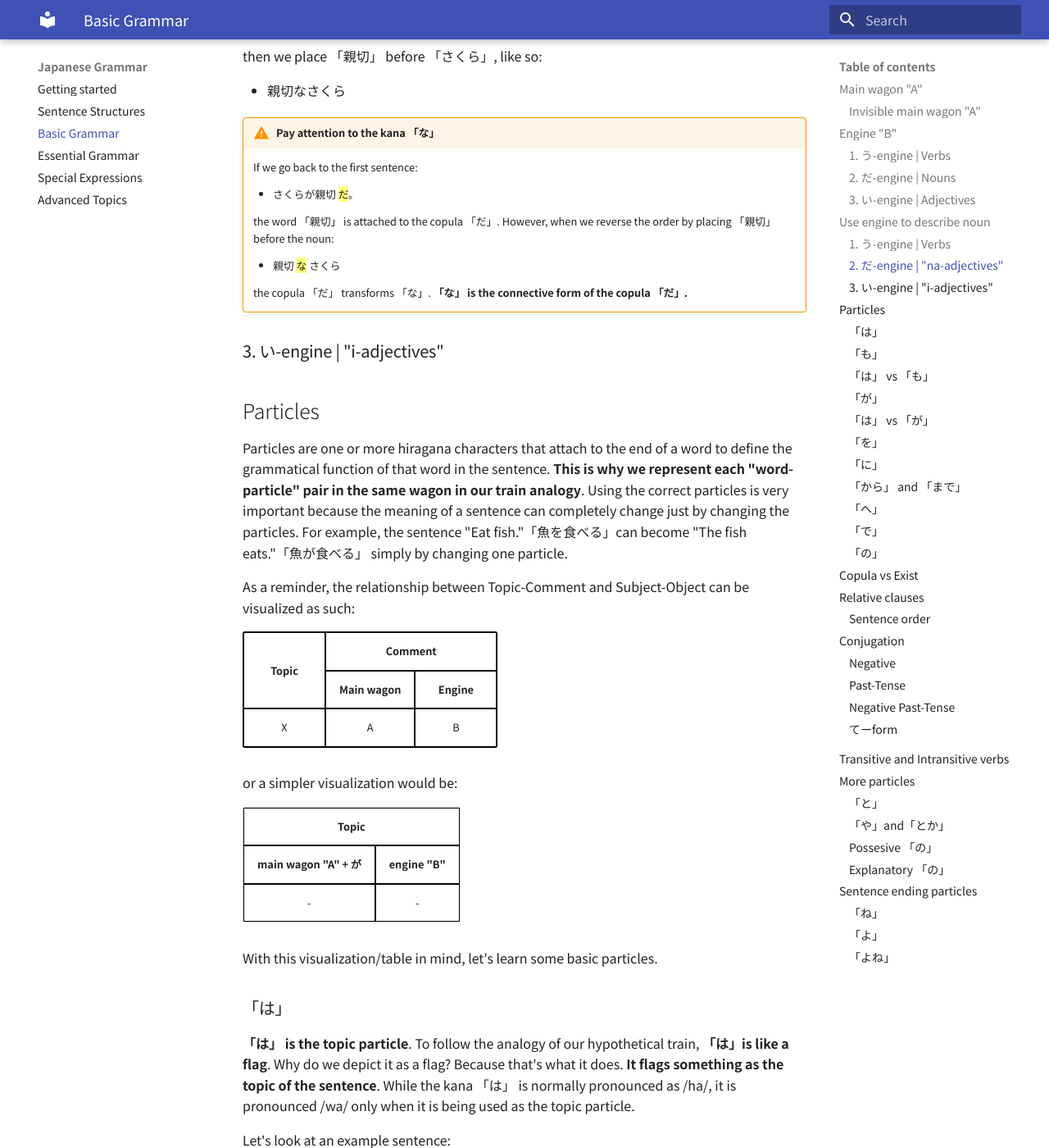
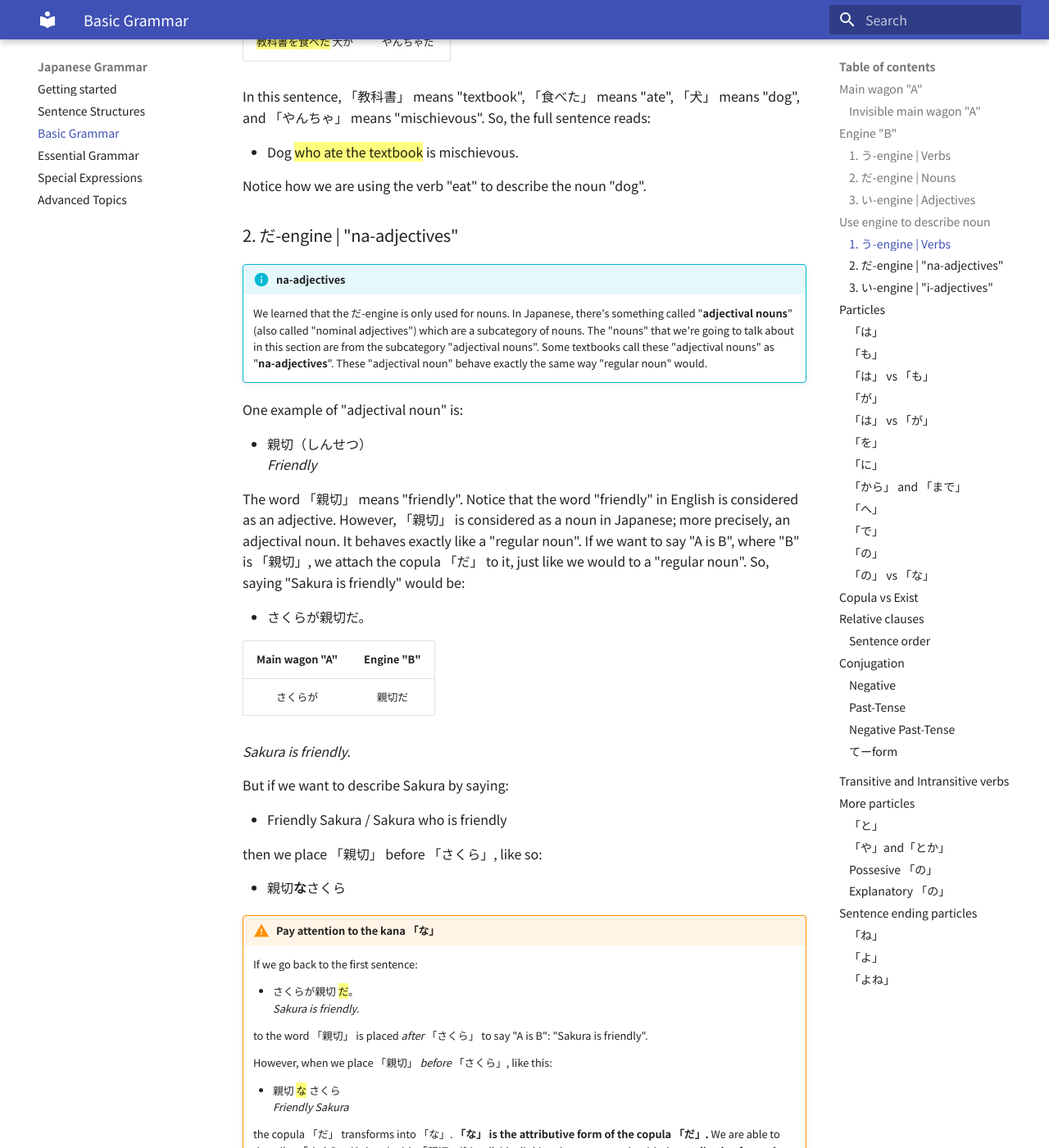
Before and after one commit to wizo06/japanese, an MkDocs documentation site: the page built from docs/2. Basic Grammar.md, in a window 1280 px wide and 1400 px high, scrolled down 11765 px. Shown: the whole window at 82% size. Built offline with MkDocs 1.6.1 and Material for MkDocs 9.7.7, drawn with Linux system fonts in a browser that asks for light colours; some of the changed text lies outside the part shown.

Commit message:
reviewed until before particles

```diff
--- a/docs/2. Basic Grammar.md
+++ b/docs/2. Basic Grammar.md
@@ -20,7 +20,7 @@ Main wagon "A" | Engine "B"
 Sakura | walks
 Sakura | is Japanese
 
-However, in Japanese we need to mark "Sakura" as the main wagon "A". This is where we use the particle 「が」. **We attach 「が」 at the end of "Sakura" to mark "Sakura" as the main wagon "A"**, like so:
+However, in Japanese we need to mark "Sakura" as the main wagon "A". **This is where we use the particle 「が」**. We attach 「が」 at the end of "Sakura" to mark "Sakura" as the main wagon "A", like so:
 
 Main wagon "A" | Engine "B"
 :---: | :---:
@@ -38,7 +38,7 @@ Main wagon "A"  | Engine "B"
 :---: | :---:
 - | -
 
-However, you can't always see both of them. **You can always see the engine "B", but sometimes you can't see the main wagon "A"**. Why not? Because the main wagon became an invisible wagon. Even though you can't see it, it's still there. What is the invisible wagon? In English, the closest equivalent is the word "*it*". Let's begin by examining what "*it*" does in English. Let's look at the following sentence:
+However, you can't always see both of them. **You can always see the engine "B", but sometimes you can't see the main wagon "A"**. Why not? Because the main wagon became an invisible wagon. Even though you can't see it, it's still there. What is the invisible wagon? In English, the closest equivalent word is the word "*it*". Let's begin by examining what "*it*" does in English. Let's look at the following sentence:
 
 - The ball rolled down the hill. When the ball go to the bottom, the ball hit a sharp stone. The ball was punctured and all the air came out of the ball.
 
@@ -190,7 +190,10 @@ Some example sentences using the う-engine are:
 
 Japanese | English
 :---: | :---:
-
+さくらが勉強する | Sakura studies
+アリスが泳ぐ | Alice swims
+ボブが読む | Bob reads
+私たちが食べる | We eat
 
 ### 2. だ-engine | Nouns
 
@@ -316,6 +319,16 @@ then we place 「歩く」 before 「さくら」, like so:
 
 - 歩くさくら
 
+Examples of verbs (highlighted) describing a noun:
+
+Japanese | English
+:---: | :---:
+==話す== 先生 | Teacher ==who talks==
+==泳ぐ== 友達 | Friend ==who swims==
+==食べる== 犬 | Dog ==that eats==
+
+Let's look at some examples in sentences:
+
 **Example 1**:
 
 - ==泣いてる== さくらが悲しい。
@@ -326,7 +339,7 @@ Main wagon "A" | Engine "B"
 
 In this sentence, 「泣いてる」 means "crying", and 「悲しい」 means "is sad". So, the full sentence reads:
 
-- ==A crying== Sakura is sad.
+- ==Crying== Sakura is sad.
 
 Notice how we are using the verb "cry" to describe the noun "Sakura".
 
@@ -354,15 +367,28 @@ Main wagon "A" | Engine "B"
 
 In this sentence, 「教科書」 means "textbook", 「食べた」 means "ate", 「犬」 means "dog", and 「やんちゃ」 means "mischievous". So, the full sentence reads:
 
-- The dog ==who ate the textbook== is mischievous.
+- Dog ==who ate the textbook== is mischievous.
 
 Notice how we are using the verb "eat" to describe the noun "dog".
 
 ### 2. だ-engine | "na-adjectives"
 
-We know how to say:
+!!! info "na-adjectives"
+    We learned that the だ-engine is only used for nouns. In Japanese, there's something called "**adjectival nouns**" (also called "nominal adjectives") which are a subcategory of nouns. The "nouns" that we're going to talk about in this section are from the subcategory "adjectival nouns". Some textbooks call these "adjectival nouns" as "**na-adjectives**". These "adjectival noun" behave exactly the same way "regular noun" would.
+
+One example of "adjectival noun" is:
+
+- 親切（しんせつ）
+*Friendly*
+
+The word 「親切」 means "friendly". Notice that the word "friendly" in English is considered as an adjective. However, 「親切」 is considered as a noun in Japanese; more precisely, an adjectival noun. It behaves exactly like a "regular noun". If we want to say "A is B", where "B" is 「親切」, we attach the copula 「だ」 to it, just like we would to a "regular noun". So, saying "Sakura is friendly" would be:
 
 - さくらが親切だ。
+
+Main wagon "A" | Engine "B"
+:---: | :---:
+さくらが | 親切だ
+
 *Sakura is friendly.*
 
 But if we want to describe Sakura by saying:
@@ -371,20 +397,133 @@ But if we want to describe Sakura by saying:
 
 then we place 「親切」 before 「さくら」, like so:
 
-- 親切なさくら
+- 親切**な**さくら
 
 !!! warning "Pay attention to the kana 「な」"
     If we go back to the first sentence:
 
     - さくらが親切 ==だ==。
-
-    the word 「親切」 is attached to the copula 「だ」. However, when we reverse the order by placing 「親切」 before the noun:
+    *Sakura is friendly.*
+
+    to the word 「親切」 is placed *after* 「さくら」 to say "A is B": "Sakura is friendly".
+
+    However, when we place 「親切」 *before* 「さくら」, like this:
 
     - 親切 ==な== さくら
-
-    the copula 「だ」 transforms 「な」. **「な」 is the connective form of the copula 「だ」.**
+    *Friendly Sakura*
+
+    the copula 「だ」 transforms into 「な」. **「な」 is the attributive form of the copula 「だ」.** We are able to describe 「さくら」(Sakura) with 「親切」(friendly) by linking these two words with the **attributive form** of 「だ」.
+
+We can describe a noun by using another noun (more precisely, **adjectival noun**), and connect them with the attributive form of the copula, which is 「な」.
+
+!!! note
+    We can also describe a noun by using another "regular noun" (instead of an adjectival noun). We will learn this in a later section.
+
+Examples of adjectival nouns (highlighted) describing a noun:
+
+Japanese | English
+:---: | :---:
+==有名== な英雄 | ==Famous== hero
+==綺麗== な花 | ==Beautiful== flowers
+==特別== な日 | ==Special== day
+
+Let's look at some examples in sentences:
+
+**Example 1**:
+
+- ==有名== な女優が来る。
+
+Main wagon "A" | Engine "B"
+:---: | :---:
+==有名== な女優が | 来る
+
+In this sentence, 「有名」 means "famous", 「女優」 means "actress", 「来る」 means "come". So, the full sentence reads:
+
+- ==Famous== actress comes. / ==Famous== actress will come.
+
+**Example 2**:
+
+- ==静か== な町が素晴らしい。
+
+Main wagon "A" | Engine "B"
+:---: | :---:
+==静か== な町が | 素晴らしい
+
+In this sentence, 「静か」 means "quiet / peaceful", 「町」 means "town", 「素晴らしい」 means "wonderful". So, the full sentence reads:
+
+- ==Peaceful== town is wonderful.
+
+**Example 3**:
+
+- ==真面目== なトムが医者だ。
+
+Main wagon "A" | Engine "B"
+:---: | :---:
+==真面目== なトムが | 医者だ
+
+In this sentence, 「真面目」 means "serious / honest", 「医者」 means "doctor". So, the full sentence reads:
+
+- ==Honest== Tom is doctor.
 
 ### 3. い-engine | "i-adjectives"
+
+!!! info
+    Because some textbooks teach "adjectival nouns" as "na-adjectives", they end up calling the *actual* adjectives "i-adjectives".
+
+We know how to say:
+
+- ペンが赤い。
+*Pen is red*
+
+But if we want to describe "pen" by saying:
+
+- Red pen / pen that is red
+
+we simply place 「赤い」 before of 「ペン」, like so:
+
+- 赤いペン
+*Red pen*
+
+Examples of "i-adjectives" (highlighted) describing a noun:
+
+Japanese | English
+:---: | :---:
+==青い== 空 | ==Blue== sky
+==明るい== 星 | ==Bright== stars
+==美味しい== 寿司 | ==Delicious== sushi
+
+Let's look at some examples in sentences:
+
+**Example 1**:
+
+- ==激しい== 運動が危ない。
+
+
+Main wagon "A" | Engine "B"
+:---: | :---:
+==激しい== 運動が | 危ない
+
+*==Extreme== exercises are dangerous.*
+
+**Example 2**:
+
+- ==優しい== アリスが ==可愛い== 女の子だ。
+
+Main wagon "A" | Engine "B"
+:---: | :---:
+==優しい== アリスが | ==可愛い== 女の子だ
+
+*==Kind== Alice is ==cute== girl.*
+
+**Example 3**:
+
+- ==白い== 馬が走る。
+
+Main wagon "A" | Engine "B"
+:---: | :---:
+==白い== 馬が | 走る
+
+*White horse runs.*
 
 ## Particles
 
@@ -1225,6 +1364,8 @@ _Did you try the cakes?_
 
 2. うん。イチゴ**の**は美味しかったけど、チョコ**の**はあんまり。
 _Yeah. The strawberry **one** was delicious but the chocolate **one** not so much._
+
+### 「の」 vs 「な」
 
 ## Copula vs Exist
 
```
Also changed, not shown: other parts of docs/2. Basic Grammar.md (+7 -7 lines), docs/index.md (+8 -3 lines).
